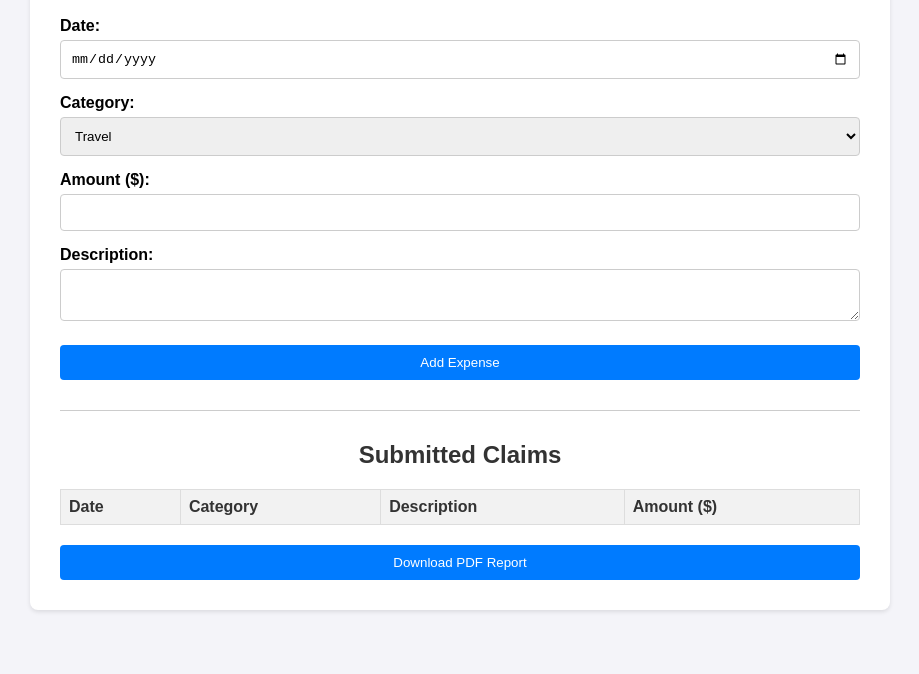
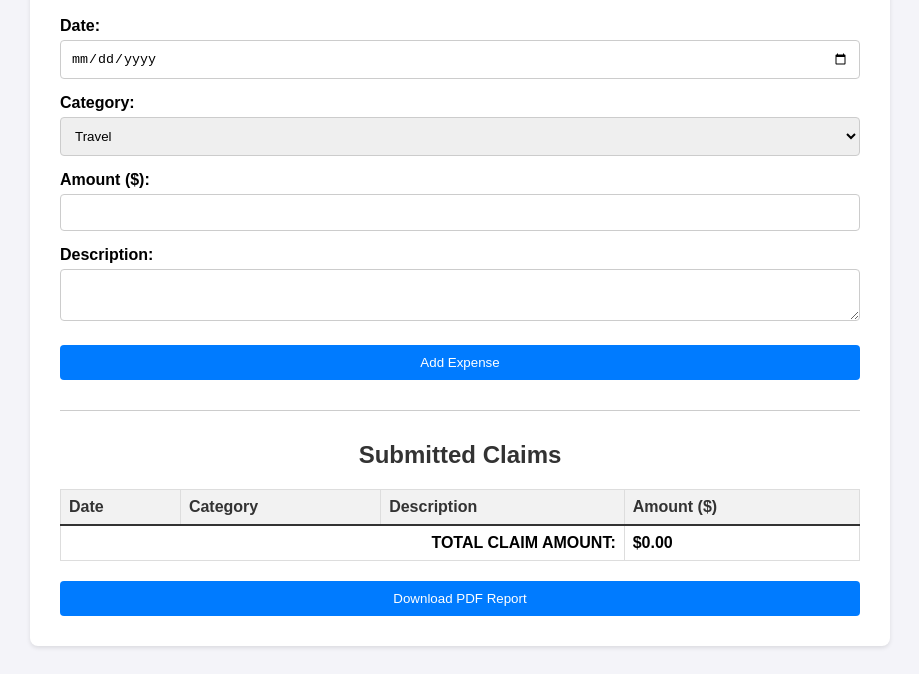
Before and after one commit to gantasusanth/Expense_claim_app, a plain HTML site: page index.html in a window 1280 px wide. Shown: the part 169-843 px from the top of the page, without its empty margins (180-1099 px from the left). Before the commit the page ends 807 px from the top, so only its background shows below. Drawn offline with Linux system fonts and the light colour scheme.

Commit message:
Add files via upload
Auto Sum enabled

```diff
--- a/index.html
+++ b/index.html
@@ -45,7 +45,14 @@
                 </tr>
             </thead>
             <tbody id="expenseList">
-            </tbody>
+                </tbody>
+
+            <tfoot>
+                <tr>
+                    <td colspan="3" style="text-align: right; font-weight: bold;">TOTAL CLAIM AMOUNT:</td>
+                    <td id="totalAmount" style="font-weight: bold;">$0.00</td>
+                </tr>
+            </tfoot>
         </table>
 
         <button id="downloadPdfBtn">Download PDF Report</button>
--- a/script.js
+++ b/script.js
@@ -1,39 +1,56 @@
-// Function to load expenses from local storage
+// --- Core Data Management Functions ---
+
+// 1. Function to retrieve expenses from local storage
 function loadExpenses() {
-    // Tries to get the data, or returns an empty array if none is found
     const expensesJSON = localStorage.getItem('expenseClaims');
     return expensesJSON ? JSON.parse(expensesJSON) : [];
 }
 
-// Function to save expenses to local storage
+// 2. Function to save the entire expense list back to local storage
 function saveExpenses(expenses) {
     localStorage.setItem('expenseClaims', JSON.stringify(expenses));
 }
 
-// Function to render the expenses in the table
+// 3. Function to calculate the total of all expenses
+function calculateTotal(expenses) {
+    let total = 0;
+
+    // Sum up all amounts. Use || 0 to handle cases where amount might be undefined/NaN.
+    expenses.forEach(expense => {
+        total += parseFloat(expense.amount) || 0;
+    });
+
+    // Update the TOTAL CLAIM AMOUNT element
+    document.getElementById('totalAmount').textContent = '$' + total.toFixed(2);
+}
+
+// 4. Function to display the saved expenses in the HTML table
 function renderExpenses() {
     const expenses = loadExpenses();
     const expenseListBody = document.getElementById('expenseList');
-    expenseListBody.innerHTML = ''; // Clear existing list
+    expenseListBody.innerHTML = ''; // Clear the table body first
 
+    // Loop through the array and create a row for each expense
     expenses.forEach(expense => {
         const row = expenseListBody.insertRow();
 
         row.insertCell().textContent = expense.date;
         row.insertCell().textContent = expense.category;
         row.insertCell().textContent = expense.description;
-        // Format amount to two decimal places
         row.insertCell().textContent = parseFloat(expense.amount).toFixed(2);
     });
+
+    // After rendering the rows, update the total amount
+    calculateTotal(expenses);
 }
 
-// --- Event Listener for Adding a New Expense ---
+// --- Event Listener for Adding a New Expense (Form Submission) ---
 const expenseForm = document.getElementById('expenseForm');
 
 expenseForm.addEventListener('submit', function(event) {
     event.preventDefault();
 
-    // 1. Collect new expense data
+    // 1. Collect new expense data from the form fields
     const newExpense = {
         date: document.getElementById('date').value,
         category: document.getElementById('category').value,
@@ -41,23 +58,25 @@ expenseForm.addEventListener('submit', function(event) {
         description: document.getElementById('description').value,
     };
 
-    // 2. Add to storage and re-render
+    // 2. Load existing expenses, add the new one, and save the full list
     const expenses = loadExpenses();
     expenses.push(newExpense);
     saveExpenses(expenses);
+
+    // 3. Update the table on the screen and recalculate total
     renderExpenses();
 
-    // 3. Clear the form
+    // 4. Clear the input form
     expenseForm.reset();
 });
 
-// --- Event Listener for PDF Download ---
+// --- Event Listener for PDF Download Button ---
 const downloadPdfBtn = document.getElementById('downloadPdfBtn');
 
 downloadPdfBtn.addEventListener('click', function() {
     const element = document.getElementById('expenseReport');
 
-    // Hide the form and the PDF button before generating (so they aren't in the report)
+    // Temporarily hide the input form and the download button before PDF generation
     document.getElementById('expenseForm').style.display = 'none';
     downloadPdfBtn.style.display = 'none';
 
@@ -70,17 +89,17 @@ downloadPdfBtn.addEventListener('click', function() {
         jsPDF:        { unit: 'mm', format: 'a4', orientation: 'portrait' }
     };
 
-    // Generate PDF from the entire container
+    // Generate PDF and automatically download it
     html2pdf()
         .set(options)
         .from(element)
         .save()
         .then(() => {
-            // Bring the form and button back after the PDF is generated
+            // After PDF generation, bring the form and button back
             document.getElementById('expenseForm').style.display = 'block';
             downloadPdfBtn.style.display = 'block';
         });
 });
 
-// Load and display any saved expenses when the page first loads
+// CRITICAL: Run this function once the page is loaded to display any previously saved data
 document.addEventListener('DOMContentLoaded', renderExpenses);
--- a/style.css
+++ b/style.css
@@ -4,7 +4,7 @@ body {
     padding: 20px;
 }
 .container {
-    max-width: 800px; /* Increased width to fit the table */
+    max-width: 800px; /* Wider to accommodate the table */
     margin: 0 auto;
     background: #fff;
     padding: 30px;
@@ -47,7 +47,7 @@ button {
 button:hover {
     background-color: #0056b3;
 }
-/* New CSS for the expense table */
+/* CSS for the expense table */
 #expenseTable {
     width: 100%;
     border-collapse: collapse;
@@ -62,3 +62,7 @@ button:hover {
     background-color: #f2f2f2;
     color: #333;
 }
+/* Style the footer row for the total */
+#expenseTable tfoot td {
+    border-top: 2px solid #333; /* Heavy line above the total */
+}
```
